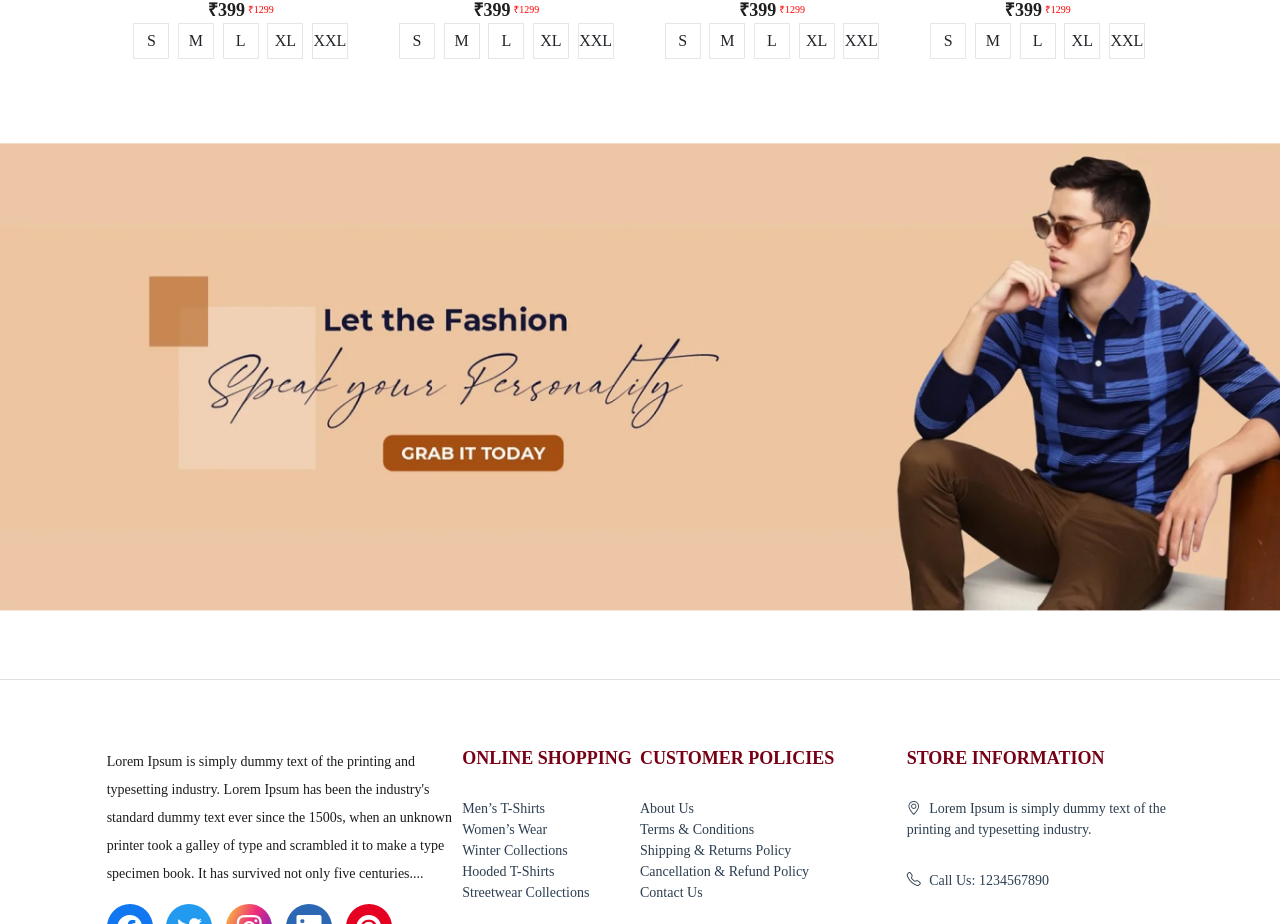
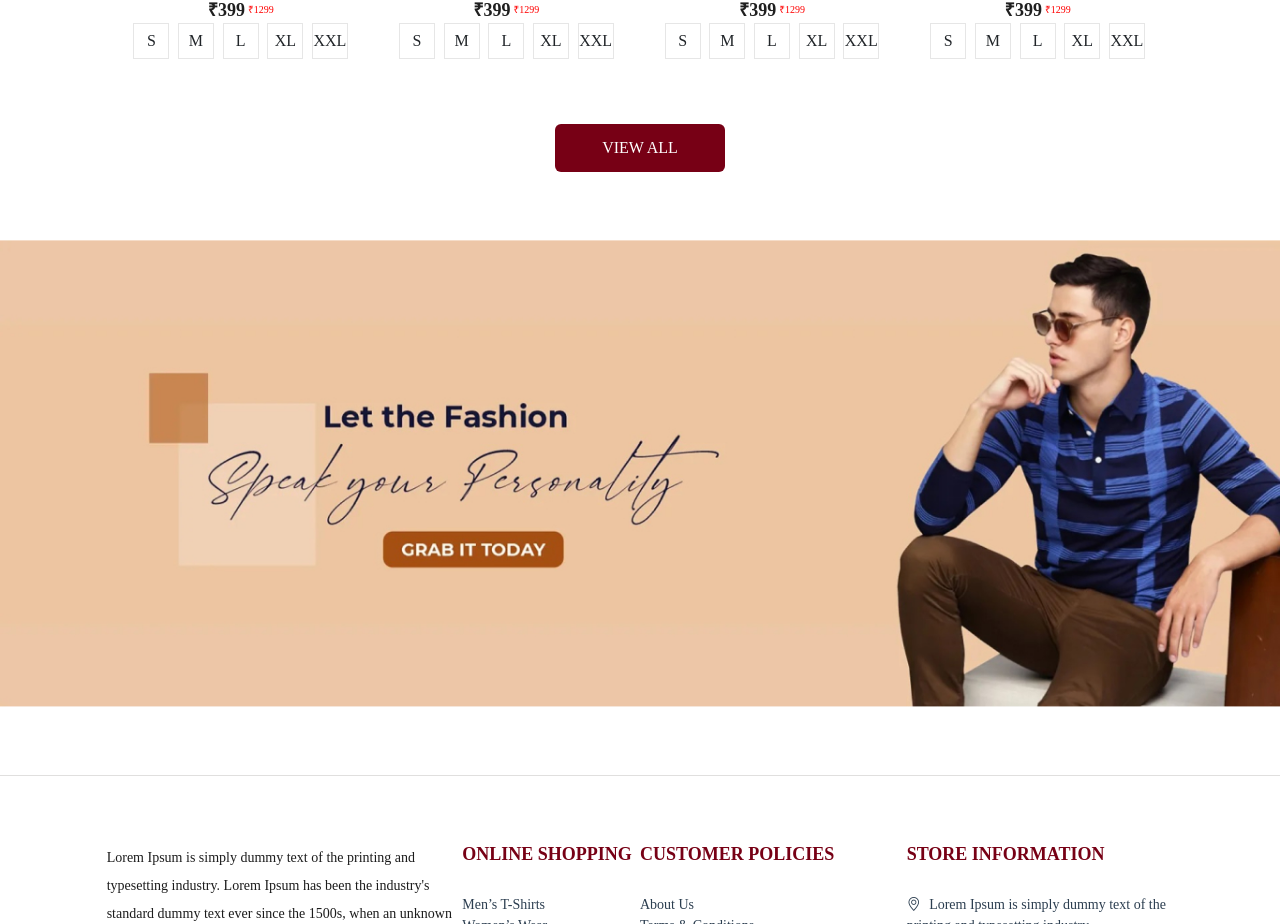
Before and after one commit to JK-codinghub/Shopping_Cart, a Vue app: page / in a window 1280 px wide. Shown: the part 3020-3944 px from the top of the page. Built offline with nearby package versions, Linux system fonts and the light colour scheme.

Commit message:
View button added and style modified

```diff
--- a/src/components/TrendingPage.vue
+++ b/src/components/TrendingPage.vue
@@ -39,7 +39,10 @@
                     </div>
                 </div>
             </div>
+        </div>
 
+        <div class="row gx-0 d-flex align-items-center justify-content-center" style="margin-top: 48.11px;">
+            <div class="btn btnStyle d-flex align-items-center justify-content-center">VIEW ALL</div>
         </div>
     </div>
 </template>
@@ -157,8 +160,6 @@
   display: flex;
   align-items: center;
   justify-content: center;
-  /* background-color: rgba(0, 0, 0, 0.5); */
-
   background: rgba(31, 31, 31, 0.30);
   backdrop-filter: blur(5px);
 
@@ -176,6 +177,7 @@ a{
     margin-right: 10px;
     text-decoration: none;
     background-color: white;
+    cursor: pointer;
 }
 
 .istyle{
@@ -183,4 +185,15 @@ a{
     color: #770015
 }
 
+.btnStyle{
+    width: 170px;
+    height: 48px;
+    color: #FFF;
+    font-size: 16px;
+    font-style: normal;
+    font-weight: 500;
+    background: #770015;
+    cursor: pointer;
+}
+
 </style>
```
